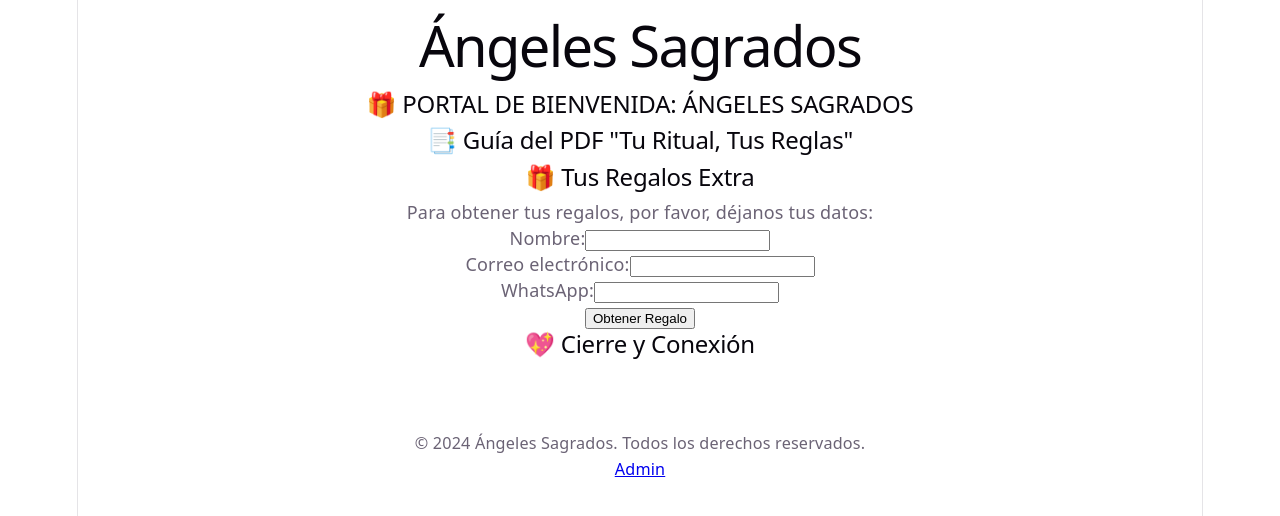
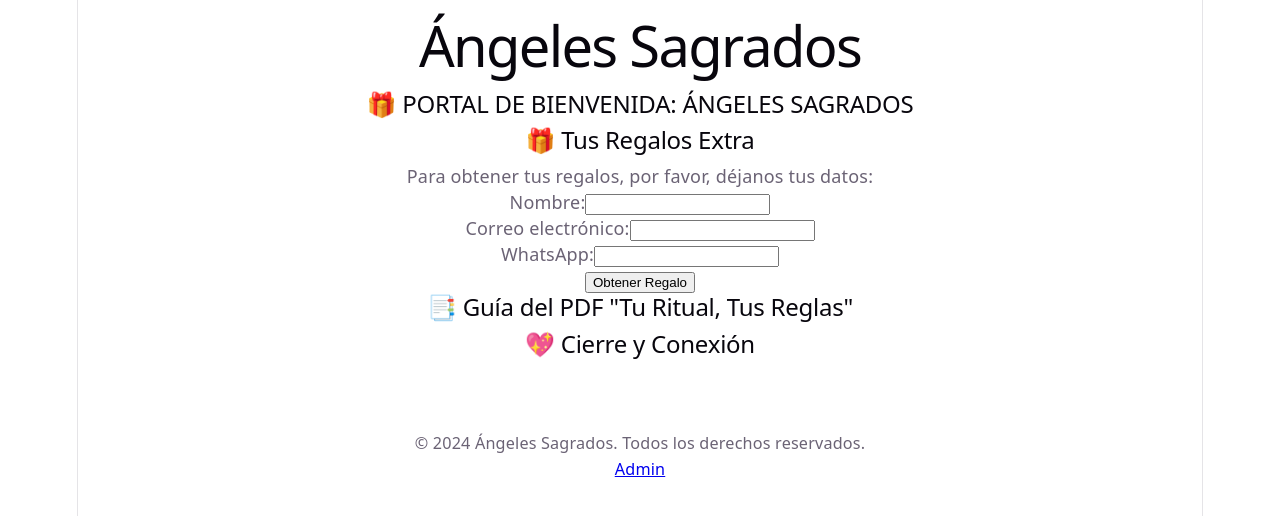
Before and after one commit to programadorxz1crm-byte/libros, a React app in the folder frontend/: page / in a window 1280 px wide. Shown: the top 516 px of the page. Built offline with nearby package versions, Linux system fonts and the light colour scheme; no server answers; the HTML template or start-up script is replaced by a standard one.

Commit message:
Fix: Reorder and style HomePage sections

```diff
--- a/frontend/src/components/RegistrationForm.jsx
+++ b/frontend/src/components/RegistrationForm.jsx
@@ -65,12 +65,11 @@ const RegistrationForm = () => {
       <div>
         <label htmlFor="whatsapp">WhatsApp:</label>
         <input
-          type="tel"
+          type="text"
           id="whatsapp"
           name="whatsapp"
           value={formData.whatsapp}
           onChange={handleChange}
-          required
         />
       </div>
       <button type="submit">Obtener Regalo</button>
--- a/frontend/src/pages/HomePage.jsx
+++ b/frontend/src/pages/HomePage.jsx
@@ -9,21 +9,23 @@ const HomePage = () => {
     <div>
       <Header />
       <main>
-        <section id="welcome">
+        <section id="welcome" className="card">
           <h2>🎁 PORTAL DE BIENVENIDA: ÁNGELES SAGRADOS</h2>
           <VideoPlayer />
         </section>
-        <section id="guide">
+
+        <section id="gifts" className="card">
+          <h2>🎁 Tus Regalos Extra</h2>
+          <p>Para obtener tus regalos, por favor, déjanos tus datos:</p>
+          <RegistrationForm />
+        </section>
+
+        <section id="guide" className="card">
           <h2>📑 Guía del PDF "Tu Ritual, Tus Reglas"</h2>
           {/* Aquí irá la guía */}
         </section>
-        <section id="gifts">
-          <h2>🎁 Tus Regalos Extra</h2>
-          <p>Para obtener tus regalos, por favor, déjanos tus datos:</p>
-          <RegistrationForm />
-          {/* Aquí irán los mandalas extra */}
-        </section>
-        <section id="contact">
+
+        <section id="contact" className="card">
           <h2>💖 Cierre y Conexión</h2>
           {/* Aquí irá la información de contacto y el botón de reseña */}
         </section>
--- a/frontend/src/styles/main.css
+++ b/frontend/src/styles/main.css
@@ -27,6 +27,9 @@ main {
 
 section {
   margin-bottom: 3rem;
+}
+
+.card {
   background-color: #FFFFFF;
   padding: 2rem;
   border-radius: 8px;
```
Also changed, not shown: 1 other file (tests, documents, lock files or other folders).
